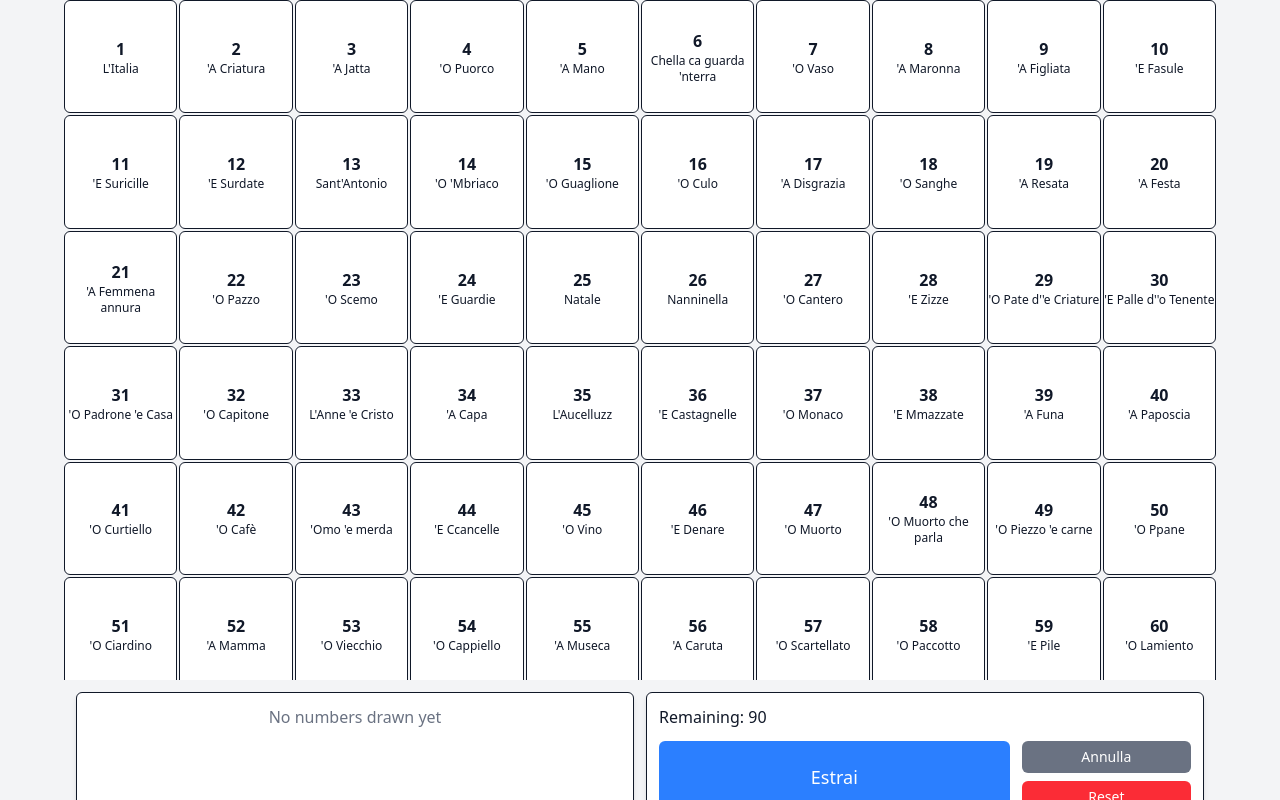
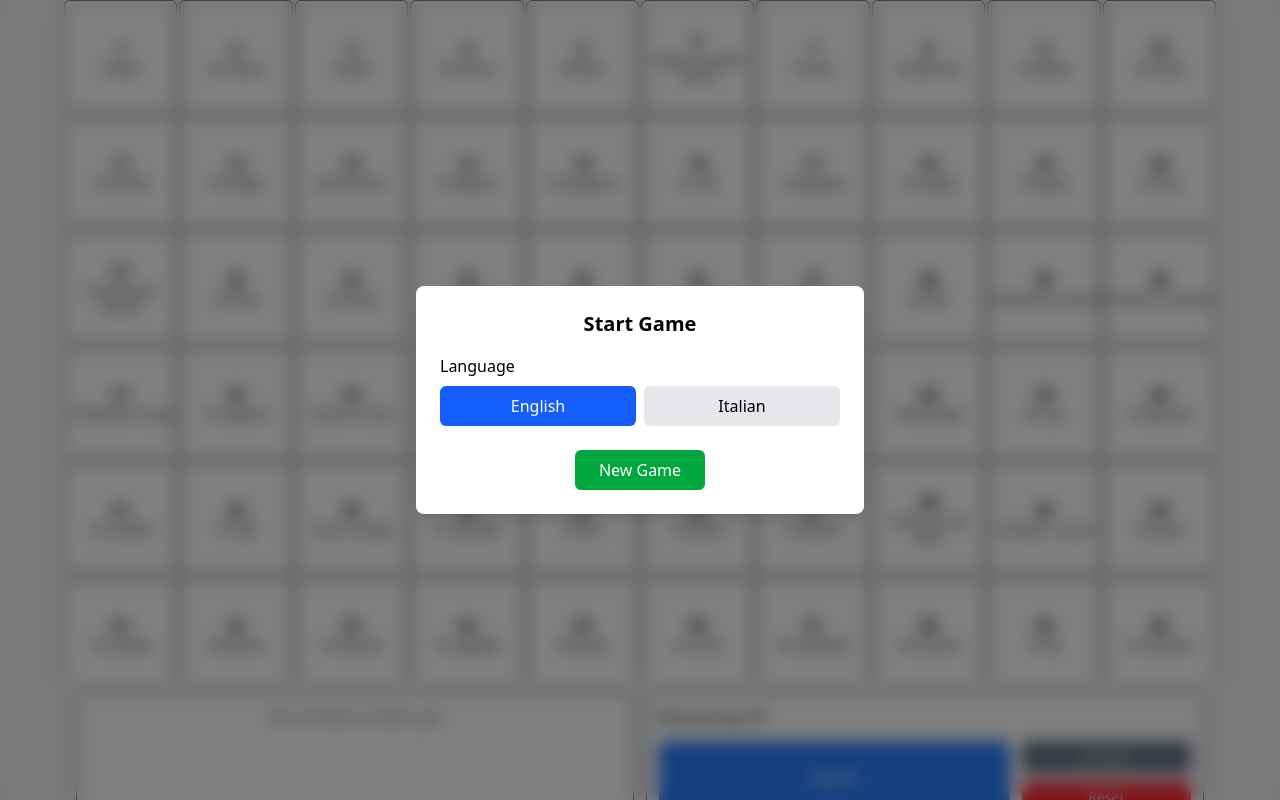
Before and after one commit to floroz/paniere, a React (Vite) app: page / in a window 1280 px wide. Built offline with nearby package versions, Linux system fonts and the light colour scheme.

Commit message:
feat: Add StartGameModal component and integrate game reset functionality

```diff
--- a/src/App.tsx
+++ b/src/App.tsx
@@ -1,41 +1,72 @@
-import { useState } from "react";
+import { useState, useEffect } from "react";
 import Tabellone from "./components/Tabellone";
 import LastDrawsModal from "./components/LastDrawsModal";
 import MobileFooter from "./components/MobileFooter";
 import Footer from "./components/Footer";
+import StartGameModal from "./components/StartGameModal";
+import { useGameStore } from "./store/useGameStore";
 
-/**
- * Desktop layout component that displays the tabellone and footer
- */
-function DesktopLayout(){
+function DesktopLayout({ onReset }: { onReset: () => void }){
   return (
     <div className="min-h-screen flex items-center justify-center bg-gray-100 dark:bg-gray-900 text-gray-900 dark:text-gray-100">
       <div className="container max-w-6xl h-screen grid grid-cols-1 grid-rows-[85%_15%] overflow-hidden">
         <div className="row-start-1 row-end-2 col-span-full overflow-auto">
           <Tabellone />
         </div>
-        <Footer />
+        <Footer onReset={onReset} />
       </div>
     </div>
   );
 }
 
-/**
- * Main App component that orchestrates the game layout and components
- */
 function App() {
-  const [isModalOpen, setIsModalOpen] = useState(false);
+  const [isLastDrawsModalOpen, setIsLastDrawsModalOpen] = useState(false);
+  const [isStartGameModalOpen, setIsStartGameModalOpen] = useState(false);
 
-  const handleOpenModal = () => setIsModalOpen(true);
-  const handleCloseModal = () => setIsModalOpen(false);
+  const drawn = useGameStore((state) => state.drawn);
+  const resetGame = useGameStore((state) => state.resetGame);
+
+  /**
+   * Check if we need to show the start game modal
+   */
+  useEffect(() => {
+    // If there are no drawn numbers, show the start game modal
+    if (drawn.length === 0) {
+      setIsStartGameModalOpen(true);
+    }
+  }, [drawn.length]);
+
+  /**
+   * Handle opening the last draws modal
+   */
+  const handleOpenLastDrawsModal = () => setIsLastDrawsModalOpen(true);
+
+  /**
+   * Handle closing the last draws modal
+   */
+  const handleCloseLastDrawsModal = () => setIsLastDrawsModalOpen(false);
+
+  /**
+   * Handle closing the start game modal
+   */
+  const handleCloseStartGameModal = () => setIsStartGameModalOpen(false);
+
+  /**
+   * Handle resetting the game and showing the start game modal
+   */
+  const handleReset = () => {
+    resetGame();
+    setIsStartGameModalOpen(true);
+  };
 
   return (
     <>
       <div className="min-h-screen flex items-center justify-center bg-gray-100 dark:bg-gray-900 text-gray-900 dark:text-gray-100">
-        <DesktopLayout />
-        <MobileFooter onOpenLastDraws={handleOpenModal} />
+        <DesktopLayout onReset={handleReset} />
+        <MobileFooter onOpenLastDraws={handleOpenLastDrawsModal} onReset={handleReset} />
       </div>
-      <LastDrawsModal isOpen={isModalOpen} onClose={handleCloseModal} />
+      <LastDrawsModal isOpen={isLastDrawsModalOpen} onClose={handleCloseLastDrawsModal} />
+      <StartGameModal isOpen={isStartGameModalOpen} onClose={handleCloseStartGameModal} />
     </>
   );
 }
--- a/src/components/MobileFooter/MobileFooter.tsx
+++ b/src/components/MobileFooter/MobileFooter.tsx
@@ -8,9 +8,10 @@ import ConfirmationDialog from '../ConfirmationDialog';
  */
 type MobileFooterProps = {
   onOpenLastDraws: () => void;
+  onReset: () => void;
 };
 
-export default function MobileFooter({ onOpenLastDraws }: MobileFooterProps) {
+export default function MobileFooter({ onOpenLastDraws, onReset }: MobileFooterProps) {
   const drawn = useGameStore((state) => state.drawn);
   const lastDrawn = drawn[drawn.length - 1];
   const drawNumber = useGameStore((state) => state.drawNumber);
@@ -26,6 +27,11 @@ export default function MobileFooter({ onOpenLastDraws }: MobileFooterProps) {
   const handleCloseUndoDialog = () => setIsUndoDialogOpen(false);
   const handleOpenResetDialog = () => setIsResetDialogOpen(true);
   const handleCloseResetDialog = () => setIsResetDialogOpen(false);
+
+  const onResetHandler = () => {
+    resetGame();
+    onReset();
+  };
 
   // Calculate remaining numbers
   const remainingNumbers = Array.from({ length: 90 }, (_, i) => i + 1).filter(
@@ -110,7 +116,7 @@ export default function MobileFooter({ onOpenLastDraws }: MobileFooterProps) {
       <ConfirmationDialog
         isOpen={isResetDialogOpen}
         onClose={handleCloseResetDialog}
-        onConfirm={resetGame}
+        onConfirm={onResetHandler}
         title="Confirm Reset"
         message="Are you sure you want to reset the game? All drawn numbers will be cleared."
         confirmText="Reset"
--- /dev/null
+++ b/src/components/StartGameModal/StartGameModal.tsx
@@ -0,0 +1,101 @@
+import { useState } from "react";
+import { Language, useLanguageStore } from "../../store/useLanguageStore";
+import { useGameStore } from "../../store/useGameStore";
+import { useTranslations } from "../../i18n/translations";
+
+interface StartGameModalProps {
+  isOpen: boolean;
+  onClose: () => void;
+}
+
+/**
+ * Modal displayed at the start of the game to configure language and start a new game
+ */
+const StartGameModal = ({ isOpen, onClose }: StartGameModalProps) => {
+  const { language, setLanguage } = useLanguageStore();
+  const resetGame = useGameStore((state) => state.resetGame);
+  const t = useTranslations(language);
+
+  const [selectedLanguage, setSelectedLanguage] = useState<Language>(language);
+
+  const handleStartGame = () => {
+    setLanguage(selectedLanguage);
+    resetGame();
+    onClose();
+  };
+
+  const handleLanguageChange = (lang: Language) => {
+    setSelectedLanguage(lang);
+  };
+
+  const handleKeyDown = (e: React.KeyboardEvent) => {
+    if (e.key === "Escape") {
+      onClose();
+    }
+  };
+
+  if (!isOpen) return null;
+
+  return (
+    <div
+      className="fixed inset-0 z-50 flex items-center justify-center bg-black/50 backdrop-blur-sm"
+      onClick={onClose}
+      onKeyDown={handleKeyDown}
+      role="dialog"
+      aria-modal="true"
+      aria-labelledby="modal-title"
+    >
+      <div
+        className="bg-white dark:bg-gray-800 p-6 rounded-lg shadow-lg max-w-md w-full"
+        onClick={(e) => e.stopPropagation()}
+      >
+        <h2
+          id="modal-title"
+          className="text-xl font-bold mb-4 text-center"
+        >
+          {t.startGame}
+        </h2>
+
+        <div className="mb-6">
+          <p className="font-medium mb-2">{t.language}</p>
+          <div className="flex gap-2">
+            <button
+              className={`flex-1 py-2 px-4 rounded-md ${
+                selectedLanguage === "en"
+                  ? "bg-blue-600 text-white"
+                  : "bg-gray-200 dark:bg-gray-700"
+              }`}
+              onClick={() => handleLanguageChange("en")}
+              aria-pressed={selectedLanguage === "en"}
+            >
+              {t.english}
+            </button>
+            <button
+              className={`flex-1 py-2 px-4 rounded-md ${
+                selectedLanguage === "it"
+                  ? "bg-blue-600 text-white"
+                  : "bg-gray-200 dark:bg-gray-700"
+              }`}
+              onClick={() => handleLanguageChange("it")}
+              aria-pressed={selectedLanguage === "it"}
+            >
+              {t.italian}
+            </button>
+          </div>
+        </div>
+
+        <div className="flex justify-center">
+          <button
+            className="bg-green-600 hover:bg-green-700 text-white py-2 px-6 rounded-md font-medium"
+            onClick={handleStartGame}
+            tabIndex={0}
+          >
+            {t.newGame}
+          </button>
+        </div>
+      </div>
+    </div>
+  );
+};
+
+export default StartGameModal;
--- /dev/null
+++ b/src/components/StartGameModal/index.ts
@@ -0,0 +1 @@
+export { default } from "./StartGameModal";
```
